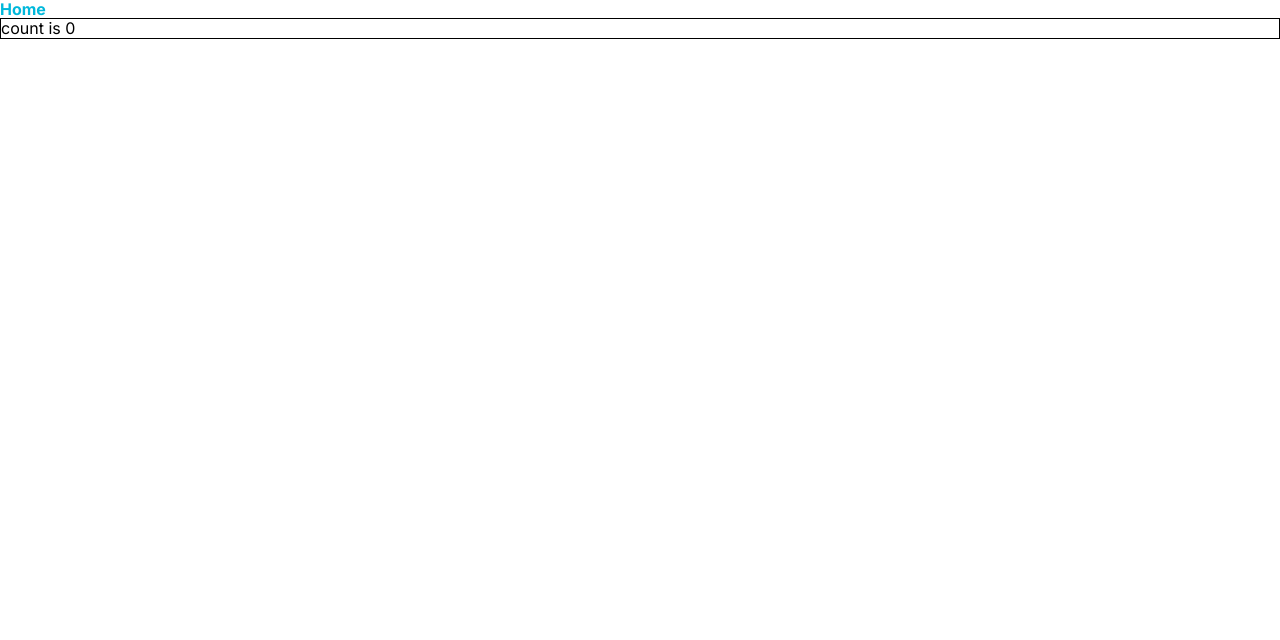
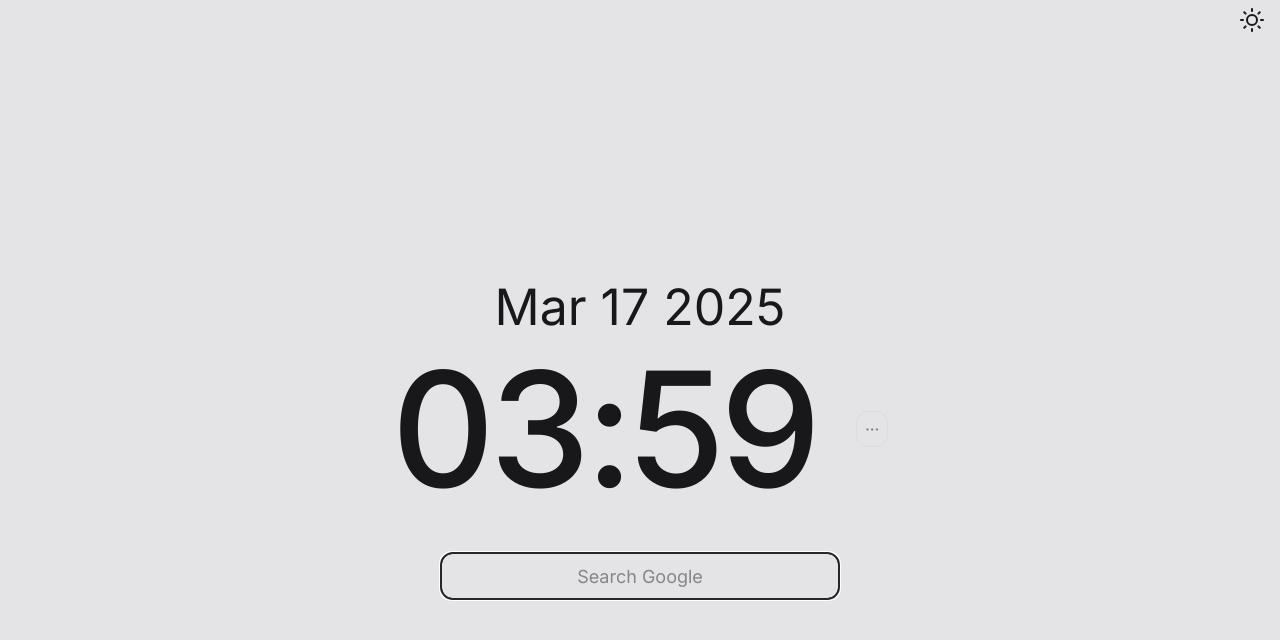
Before and after one commit to RinMinase/minimal-new-tab, a Svelte app: page / in a window 1280 px wide. Shown: the top 640 px of the page. Built offline with nearby package versions, Linux system fonts and the light colour scheme.

Commit message:
Added new tab page

```diff
--- a/src/App.svelte
+++ b/src/App.svelte
@@ -1,13 +1,59 @@
 <script lang="ts">
-  import Counter from './lib/Counter.svelte'
+  import { onMount } from "svelte";
+  import Datetime from "./lib/Datetime.svelte";
+
+  import sun from "./assets/sun.svg?raw";
+  import moon from "./assets/moon.svg?raw";
+  import Search from "./lib/Search.svelte";
+
+  let darkMode = $state(false);
+
+  onMount(() => {
+    if (localStorage.getItem("color-scheme")) {
+      darkMode = localStorage.getItem("color-scheme") === "dark";
+    } else {
+      if (
+        window.matchMedia &&
+        window.matchMedia("(prefers-color-scheme: dark)").matches
+      ) {
+        darkMode = true;
+        localStorage.setItem("color-scheme", "dark");
+      } else {
+        darkMode = false;
+        localStorage.setItem("color-scheme", "light");
+      }
+    }
+  });
+
+  const changeMode = () => {
+    localStorage.setItem("color-scheme", darkMode ? "light" : "dark");
+    darkMode = !darkMode;
+  };
 </script>
 
-<main>
-  <h1 class="font-bold text-cyan-500">Home</h1>
+<main class={["flex flex-col h-svh", darkMode ? "bg-zinc-800" : "bg-zinc-200"]}>
+  <div class="flex justify-end p-2 relative">
+    <div
+      class={[
+        "relative inline-block h-8 w-8 cursor-pointer z-[9900]",
+        darkMode ? "stroke-white" : "stroke-zinc-900",
+      ]}
+      onclick={changeMode}
+    >
+      {#if darkMode}
+        <div class="absolute top-0 left-0 h-8 w-8 cursor-pointer">
+          {@html moon}
+        </div>
+      {:else}
+        <div class="absolute top-0 left-0 h-8 w-8 cursor-pointer">
+          {@html sun}
+        </div>
+      {/if}
+    </div>
+  </div>
 
-  <div class="border">
-    <Counter />
-  </div>
+  <Search {darkMode} />
+  <Datetime {darkMode} />
 </main>
 
 <style>
--- a/src/index.css
+++ b/src/index.css
@@ -3,3 +3,7 @@
 * {
     font-family: Inter, system-ui, Avenir, Helvetica, Arial, sans-serif;
 }
+
+html, body {
+  overscroll-behavior: none;
+}
--- a/src/lib/Counter.svelte
+++ /dev/null
@@ -1,10 +0,0 @@
-<script lang="ts">
-  let count: number = $state(0)
-  const increment = () => {
-    count += 1
-  }
-</script>
-
-<button onclick={increment}>
-  count is {count}
-</button>
--- /dev/null
+++ b/src/lib/Datetime.svelte
@@ -0,0 +1,74 @@
+<script lang="ts">
+  import { onMount } from "svelte";
+
+  let props = $props();
+
+  let hour12 = $state(false);
+  let time = $state("");
+  let date = $state("");
+  let timer: number | undefined = $state();
+
+  const getTime = (type?: boolean) => {
+    return new Date().toLocaleTimeString("en-US", {
+      hour12: type !== undefined ? type : hour12,
+      hour: "2-digit",
+      minute: "2-digit",
+    });
+  };
+
+  const getDate = () => {
+    return new Date().toString().split(" ").slice(1, 4).join(" ");
+  };
+
+  $effect(() => {
+    timer = setInterval(() => {
+      time = getTime();
+      date = getDate()
+    }, 30_000);
+
+    return () => {
+      if (timer) clearInterval(timer);
+    };
+  });
+
+  onMount(() => {
+    if (localStorage.getItem('hour12')) {
+      hour12 = !!localStorage.getItem('hour12');
+    }
+
+    time = getTime(!!localStorage.getItem('hour12'));
+    date = getDate();
+  });
+
+  const changeTimeType = () => {
+    time = getTime(!hour12);
+    localStorage.setItem('hour12', `${!hour12}`);
+
+    hour12 = !hour12;
+  };
+</script>
+
+<div
+  class={[
+    "absolute top-0 left-0 h-svh w-svw flex flex-col align-center justify-center z-0",
+    props.darkMode ? "text-white" : "text-zinc-900",
+  ]}
+>
+  <h1 class="text-[50px] text-center">{date}</h1>
+  <h1 class="flex justify-center items-center font-[500]">
+    <span class="flex items-end">
+      <span class="text-[160px] tracking-[-5px]">
+        {time.replace(/ (A|P)M/, "")}
+      </span>
+      <span class="inline-flex text-[80px] pb-4 pl-2">
+        {time.replace(/\d\d:\d\d ?/, "")}
+      </span>
+    </span>
+    <span
+      class="flex items-center border border-slate-300 p-2 rounded-xl cursor-pointer ml-8 opacity-50 hover:opacity-100 transition-opacity ease-in"
+      onclick={changeTimeType}
+    >
+      ···
+    </span>
+  </h1>
+</div>
--- /dev/null
+++ b/src/lib/Search.svelte
@@ -0,0 +1,30 @@
+<script lang="ts">
+  let props = $props();
+  let query = $state("");
+
+  const submit = (e: SubmitEvent) => {
+    e.preventDefault();
+    window.location.href = `https://www.google.com/search?q=${query}&gl=us&gws_rd=cr`;
+  };
+
+  const focusField = (e: HTMLInputElement) => {
+    e.focus();
+  };
+</script>
+
+<div class="z-[9999] absolute bottom-[calc(50vh-(300px/2)-50px)] left-0 w-svw">
+  <form onsubmit={submit} novalidate class="text-center">
+    <input
+      type="text"
+      placeholder="Search Google"
+      use:focusField
+      bind:value={query}
+      class={[
+        "border-2 h-12 px-3 py-2 rounded-xl w-[400px] text-center text-[18px]!",
+        props.darkMode
+          ? "border-zinc-500 text-zinc-200 outline-zinc-500"
+          : "border-zinc-800 text-zinc-800 outline-zinc-800",
+      ]}
+    />
+  </form>
+</div>
```
Also changed, not shown: src/assets/moon.svg (added), src/assets/sun.svg (added).
